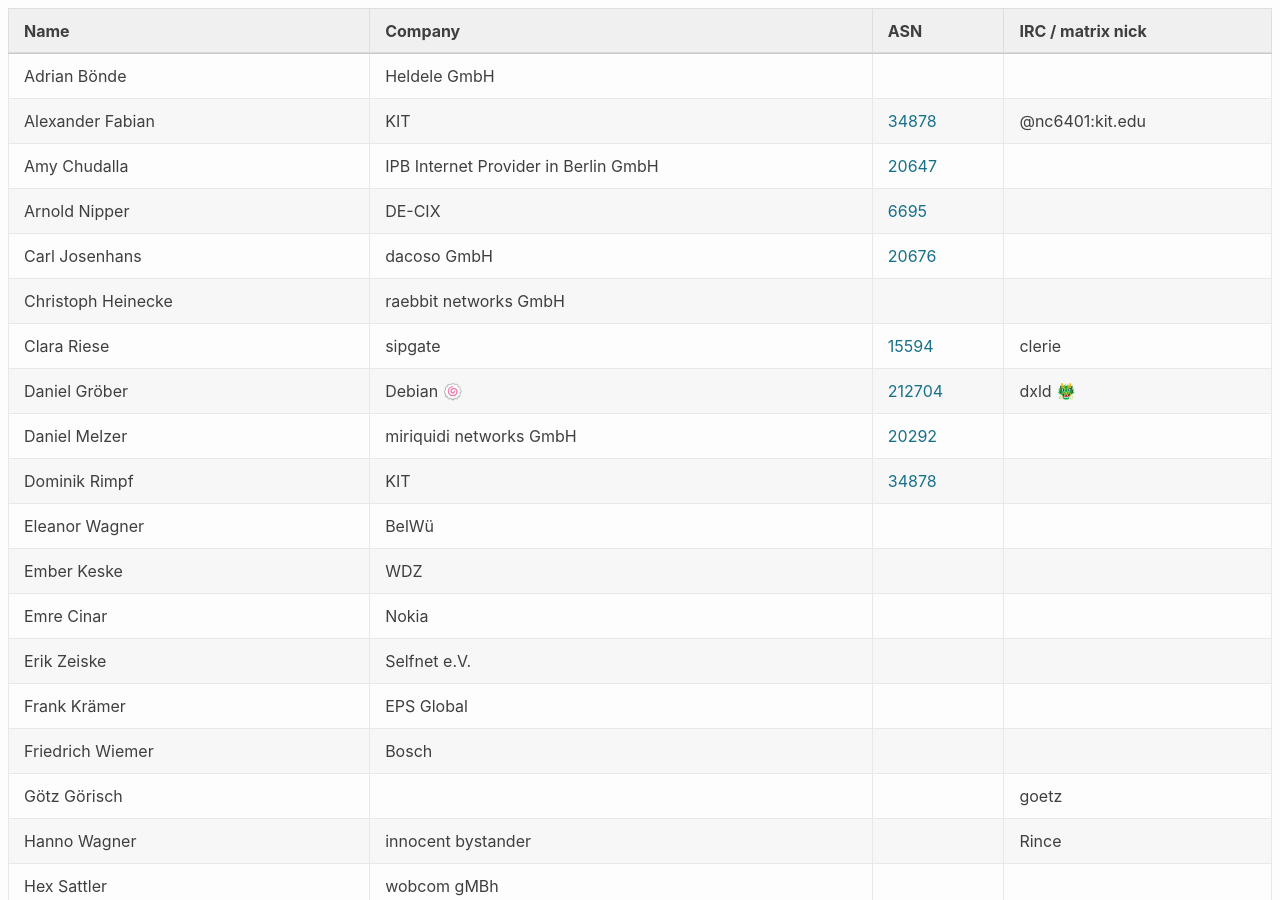
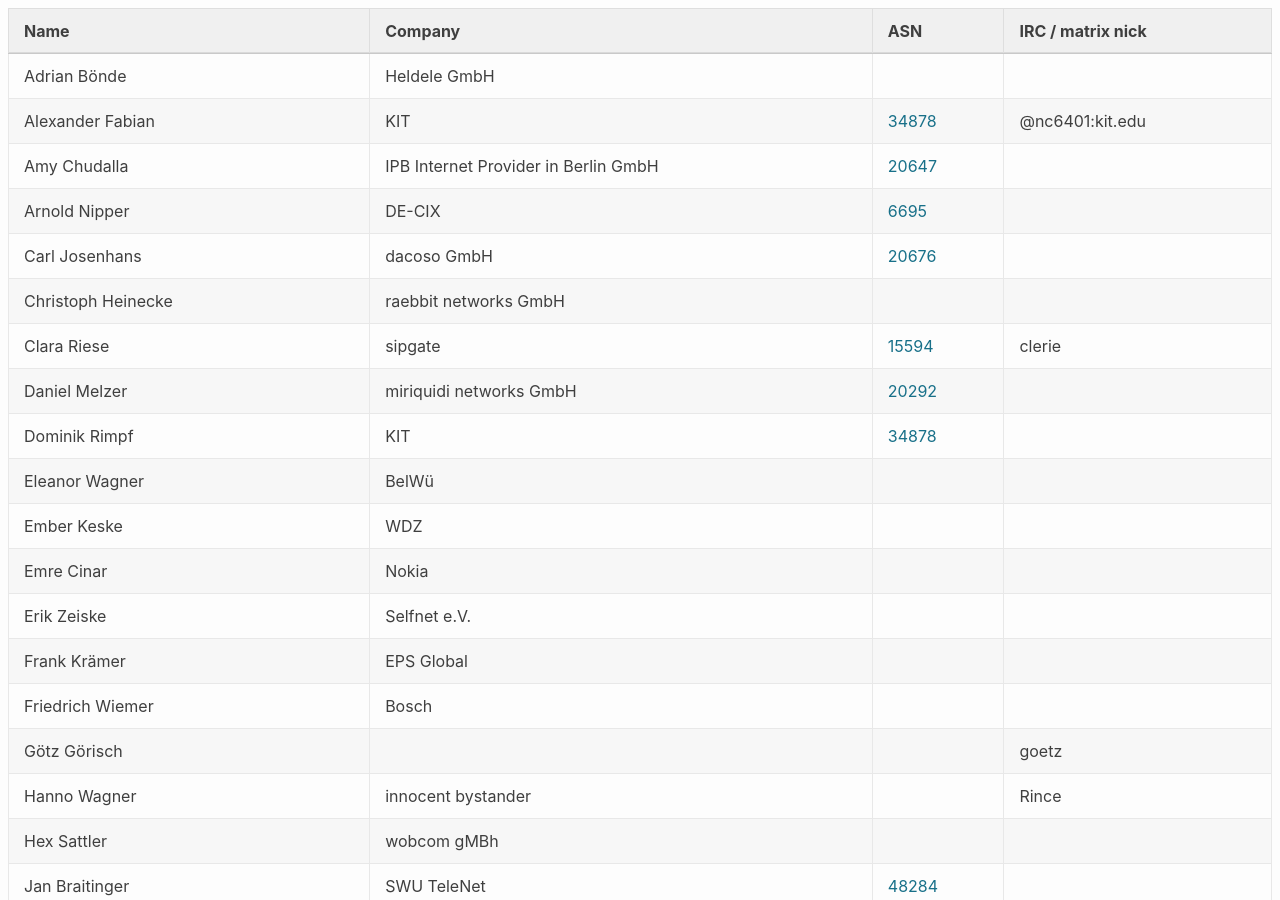
Before and after one commit to denog/pretix-attendeelist, a Jekyll site: the page built from denogmeetup25-06/index.markdown, in a window 1280 px wide and 900 px high. Built offline with Jekyll 4.4.1, drawn with Linux system fonts in a browser that asks for light colours.

Commit message:
Latest data: Mon Jun 30 08:12:35 UTC 2025

```diff
--- a/_data/attendees_denogmeetup25-06.json
+++ b/_data/attendees_denogmeetup25-06.json
@@ -40,12 +40,6 @@
     "company": "sipgate",
     "irc": "clerie",
     "asn": "15594"
-  },
-  {
-    "name": "Daniel Gröber",
-    "company": "Debian 🍥",
-    "irc": "dxld 🐲",
-    "asn": "212704"
   },
   {
     "name": "Daniel Melzer",
```
